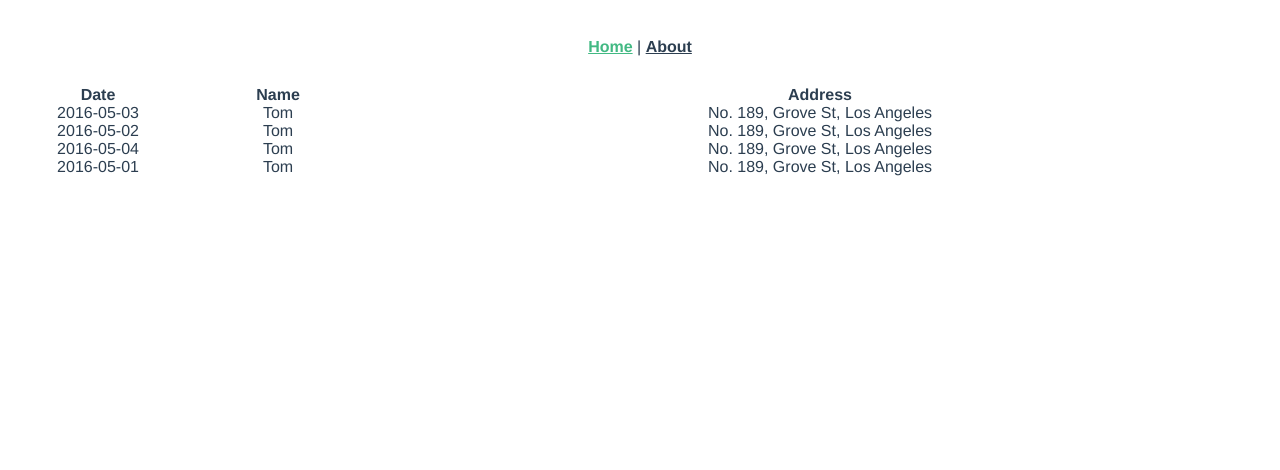
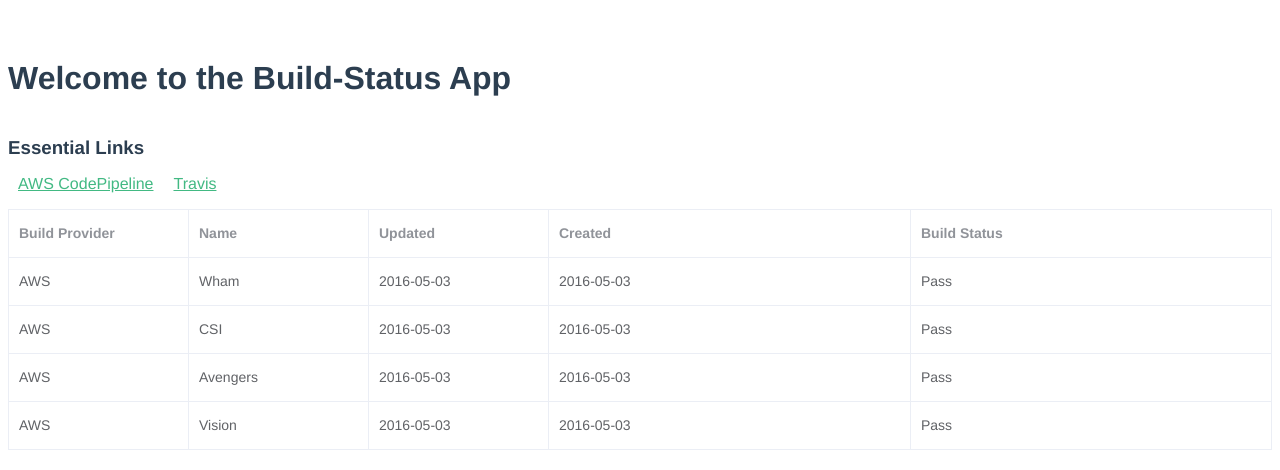
Before and after one commit to dollyds5a/build-status, a Vue app: page / in a window 1280 px wide. Shown: the top 470 px of the page. Built offline with nearby package versions, Linux system fonts and the light colour scheme.

Commit message:
Add a little more styling.

```diff
--- a/package.json
+++ b/package.json
@@ -18,6 +18,10 @@
     "@vue/cli-plugin-eslint": "^3.0.5",
     "@vue/cli-service": "^3.0.5",
     "@vue/eslint-config-prettier": "^3.0.5",
+    "element-theme-chalk": "^2.4.9",
+    "node-sass": "^4.9.2",
+    "sass-loader": "^7.0.3",
+    "vue-cli-plugin-element": "^1.0.0",
     "vue-template-compiler": "^2.5.17"
   },
   "eslintConfig": {
--- a/src/App.vue
+++ b/src/App.vue
@@ -1,31 +1,86 @@
 <template>
   <div id="app">
-    <div id="nav">
-      <router-link to="/">Home</router-link> |
-      <router-link to="/about">About</router-link>
+    <div>
+      <HelloWorld msg="Welcome to the Build-Status App"/>
+      <el-table
+    :data="tableData"
+    border
+    style="width: 100%">
+     <el-table-column
+      prop="buildProvider"
+      label="Build Provider"
+      width="180">
+    </el-table-column>
+    <el-table-column
+      prop="name"
+      label="Name"
+      width="180">
+    </el-table-column>
+    <el-table-column
+      prop="updated"
+      label="Updated"
+      width="180">
+    </el-table-column>
+    <el-table-column
+      prop="created"
+      label="Created">
+    </el-table-column>
+    <el-table-column
+      prop="buildStatus"
+      label="Build Status">
+    </el-table-column>
+  </el-table>
     </div>
-    <router-view/>
   </div>
 </template>
 
+<script>
+import HelloWorld from './components/HelloWorld.vue'
+
+export default {
+  name: 'app',
+  components: {
+    HelloWorld
+  },
+  data() {
+        return {
+          tableData: [{
+            buildProvider: 'AWS',
+            name: 'Wham',
+            updated: '2016-05-03',
+            created: '2016-05-03',
+            buildStatus: 'Pass'
+          }, {
+            buildProvider: 'AWS',
+            name: 'CSI',
+            updated: '2016-05-03',
+            created: '2016-05-03',
+            buildStatus: 'Pass'
+          }, {
+            buildProvider: 'AWS',
+            name: 'Avengers',
+            updated: '2016-05-03',
+            created: '2016-05-03',
+            buildStatus: 'Pass'
+          }, {
+            buildProvider: 'AWS',
+            name: 'Vision',
+            updated: '2016-05-03',
+            created: '2016-05-03',
+            buildStatus: 'Pass'
+          }]
+        }
+      }
+}
+</script>
+
 <style>
 #app {
-  font-family: "Avenir", Helvetica, Arial, sans-serif;
+  font-family: 'Avenir', Helvetica, Arial, sans-serif;
   -webkit-font-smoothing: antialiased;
   -moz-osx-font-smoothing: grayscale;
-  text-align: center;
+  text-align: left;
   color: #2c3e50;
-}
-#nav {
-  padding: 30px;
-}
-
-#nav a {
-  font-weight: bold;
-  color: #2c3e50;
-}
-
-#nav a.router-link-exact-active {
-  color: #42b983;
+  margin-top: 60px;
 }
 </style>
--- a/src/components/HelloWorld.vue
+++ b/src/components/HelloWorld.vue
@@ -1,31 +1,10 @@
 <template>
   <div class="hello">
     <h1>{{ msg }}</h1>
-    <p>
-      For guide and recipes on how to configure / customize this project,<br>
-      check out the
-      <a href="https://cli.vuejs.org" target="_blank" rel="noopener">vue-cli documentation</a>.
-    </p>
-    <h3>Installed CLI Plugins</h3>
+        <h3>Essential Links</h3>
     <ul>
-      <li><a href="https://github.com/vuejs/vue-cli/tree/dev/packages/%40vue/cli-plugin-babel" target="_blank" rel="noopener">babel</a></li>
-      <li><a href="https://github.com/vuejs/vue-cli/tree/dev/packages/%40vue/cli-plugin-eslint" target="_blank" rel="noopener">eslint</a></li>
-    </ul>
-    <h3>Essential Links</h3>
-    <ul>
-      <li><a href="https://vuejs.org" target="_blank" rel="noopener">Core Docs</a></li>
-      <li><a href="https://forum.vuejs.org" target="_blank" rel="noopener">Forum</a></li>
-      <li><a href="https://chat.vuejs.org" target="_blank" rel="noopener">Community Chat</a></li>
-      <li><a href="https://twitter.com/vuejs" target="_blank" rel="noopener">Twitter</a></li>
-      <li><a href="https://news.vuejs.org" target="_blank" rel="noopener">News</a></li>
-    </ul>
-    <h3>Ecosystem</h3>
-    <ul>
-      <li><a href="https://router.vuejs.org" target="_blank" rel="noopener">vue-router</a></li>
-      <li><a href="https://vuex.vuejs.org" target="_blank" rel="noopener">vuex</a></li>
-      <li><a href="https://github.com/vuejs/vue-devtools#vue-devtools" target="_blank" rel="noopener">vue-devtools</a></li>
-      <li><a href="https://vue-loader.vuejs.org" target="_blank" rel="noopener">vue-loader</a></li>
-      <li><a href="https://github.com/vuejs/awesome-vue" target="_blank" rel="noopener">awesome-vue</a></li>
+      <li><a href="https://console.aws.amazon.com/codepipeline/home?region=us-east-1#/view/PIPELINEID" target="_blank" rel="noopener">AWS CodePipeline</a></li>
+      <li><a href="https://console.aws.amazon.com/codepipeline/home?region=us-east-1#/view/PIPELINEID" target="_blank" rel="noopener">Travis</a></li>
     </ul>
   </div>
 </template>
--- /dev/null
+++ b/src/element-variables.scss
@@ -0,0 +1,13 @@
+/*
+Write your variables here. All available variables can be
+found in element-ui/packages/theme-chalk/src/common/var.scss.
+For example, to overwrite the theme color:
+*/
+// $--color-primary: teal;
+$--color-primary: #409EFF !default;
+
+
+/* icon font path, required */
+$--font-path: '~element-ui/lib/theme-chalk/fonts';
+
+@import "~element-ui/packages/theme-chalk/src/index";
--- a/src/main.js
+++ b/src/main.js
@@ -4,6 +4,7 @@ import router from "./router";
 import store from "./store";
 
 import ElementUI from 'element-ui'
+import './plugins/element.js'
 
 Vue.config.productionTip = false;
 Vue.use(ElementUI)
--- /dev/null
+++ b/src/plugins/element.js
@@ -0,0 +1,6 @@
+import Vue from 'vue'
+import Element from 'element-ui'
+import '../element-variables.scss'
+import locale from 'element-ui/lib/locale/lang/en'
+
+Vue.use(Element, { locale })
```
Also changed, not shown: 1 other file (tests, documents, lock files or other folders).
